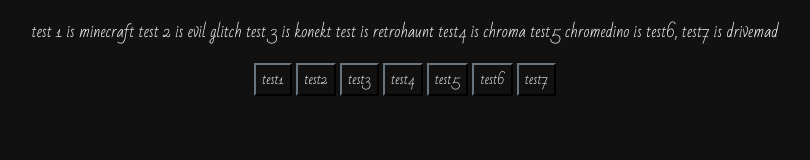
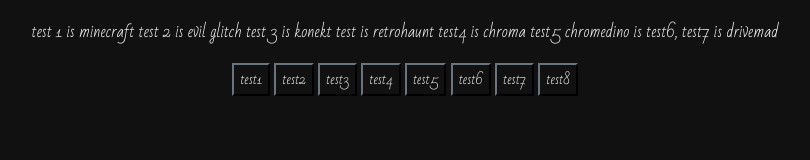
Before and after one commit to dexterwa3/dexterwa3.github.io, a plain HTML site: page index.html in a window 1280 px wide. Shown: the whole page, without its empty margins (235-1045 px from the left). Drawn offline with Linux system fonts and the light colour scheme.

Commit message:
Update index.html

```diff
--- a/index.html
+++ b/index.html
@@ -22,5 +22,6 @@
         <a href="chroma.html"><button class="button">test5</button></a>
         <a href="chromedino.html"><button class="button">test6</button></a>
         <a href="drive mad.html"><button class="button">test7</button></a>
+        <a href="meowys_adventure.zip"><button class="button">test8</button></a>
     </body>
 </html>
```
